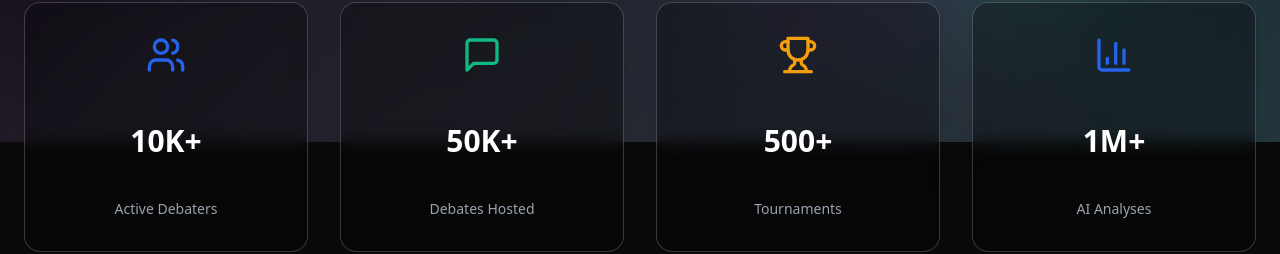
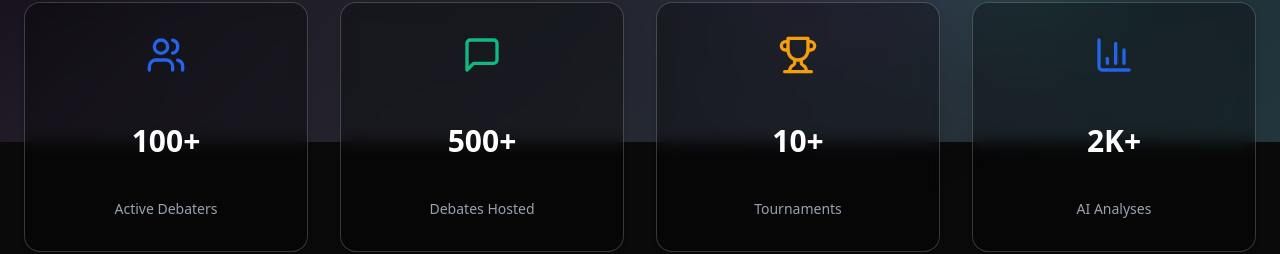
Before and after one commit to Sanidhya14321/Debate-App-1, a Next.js app in the folder frontend/: page / in a window 1280 px wide. Shown: the part 658-912 px from the top of the page. Built offline with nearby package versions, Linux system fonts and the light colour scheme; no server answers.

Commit message:
feat: update statistics values for active debaters, debates hosted, tournaments, and AI analyses

```diff
--- a/frontend/app/page.tsx
+++ b/frontend/app/page.tsx
@@ -129,10 +129,10 @@ export default function Home() {
         >
           <div className="grid grid-cols-1 md:grid-cols-4 gap-8">
             {[
-              { icon: Users, label: "Active Debaters", value: "10K+", color: UI_CONFIG.PRIMARY_COLOR },
-              { icon: MessageSquare, label: "Debates Hosted", value: "50K+", color: UI_CONFIG.SECONDARY_COLOR },
-              { icon: Trophy, label: "Tournaments", value: "500+", color: UI_CONFIG.ACCENT_COLOR },
-              { icon: BarChart3, label: "AI Analyses", value: "1M+", color: UI_CONFIG.PRIMARY_COLOR }
+              { icon: Users, label: "Active Debaters", value: "100+", color: UI_CONFIG.PRIMARY_COLOR },
+              { icon: MessageSquare, label: "Debates Hosted", value: "500+", color: UI_CONFIG.SECONDARY_COLOR },
+              { icon: Trophy, label: "Tournaments", value: "10+", color: UI_CONFIG.ACCENT_COLOR },
+              { icon: BarChart3, label: "AI Analyses", value: "2K+", color: UI_CONFIG.PRIMARY_COLOR }
             ].map((stat, index) => (
               <Card key={index} className="p-8 text-center bg-black/30 backdrop-blur-sm border-white/20 hover:bg-black/40 transition-all duration-300 hover:border-white/30">
                 <stat.icon className="h-10 w-10 mx-auto mb-4" style={{ color: stat.color }} />
```
